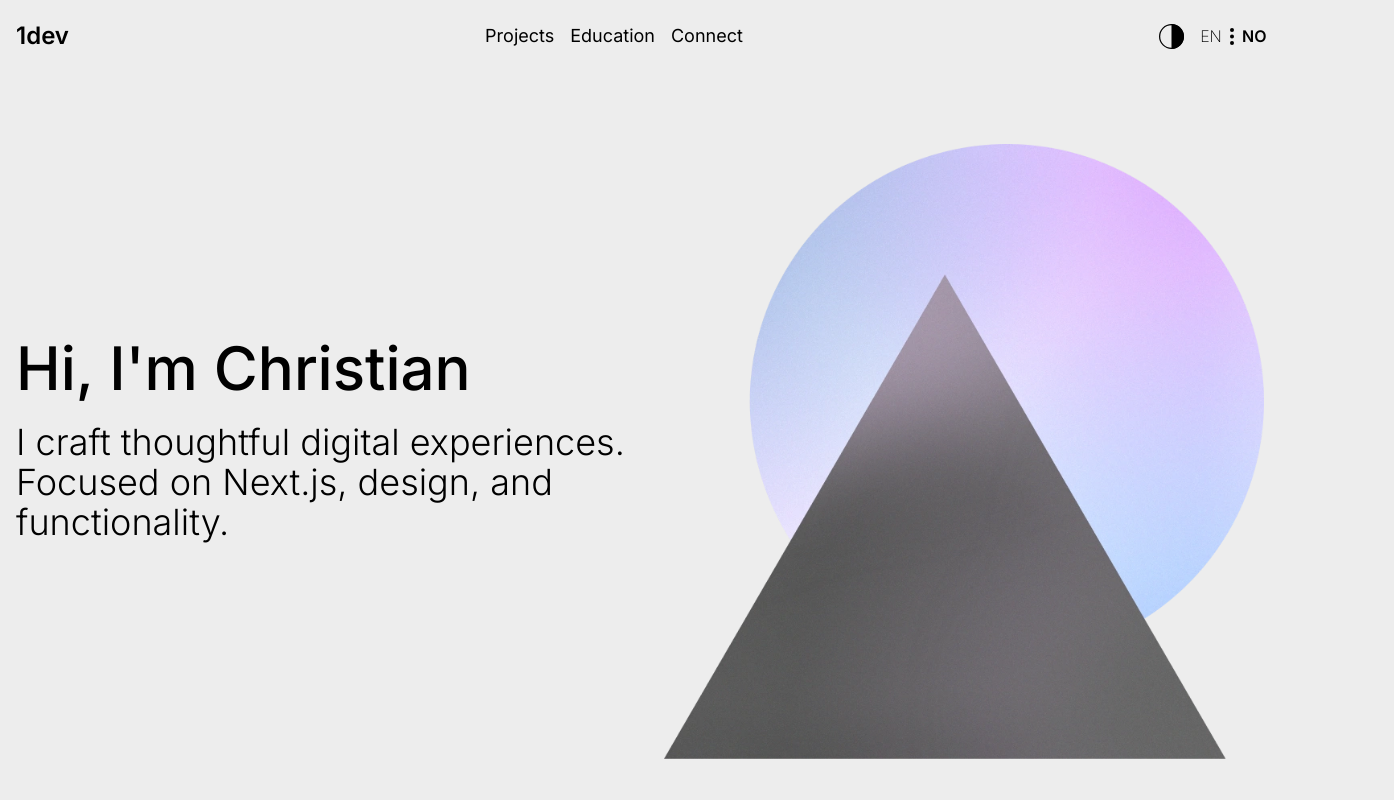
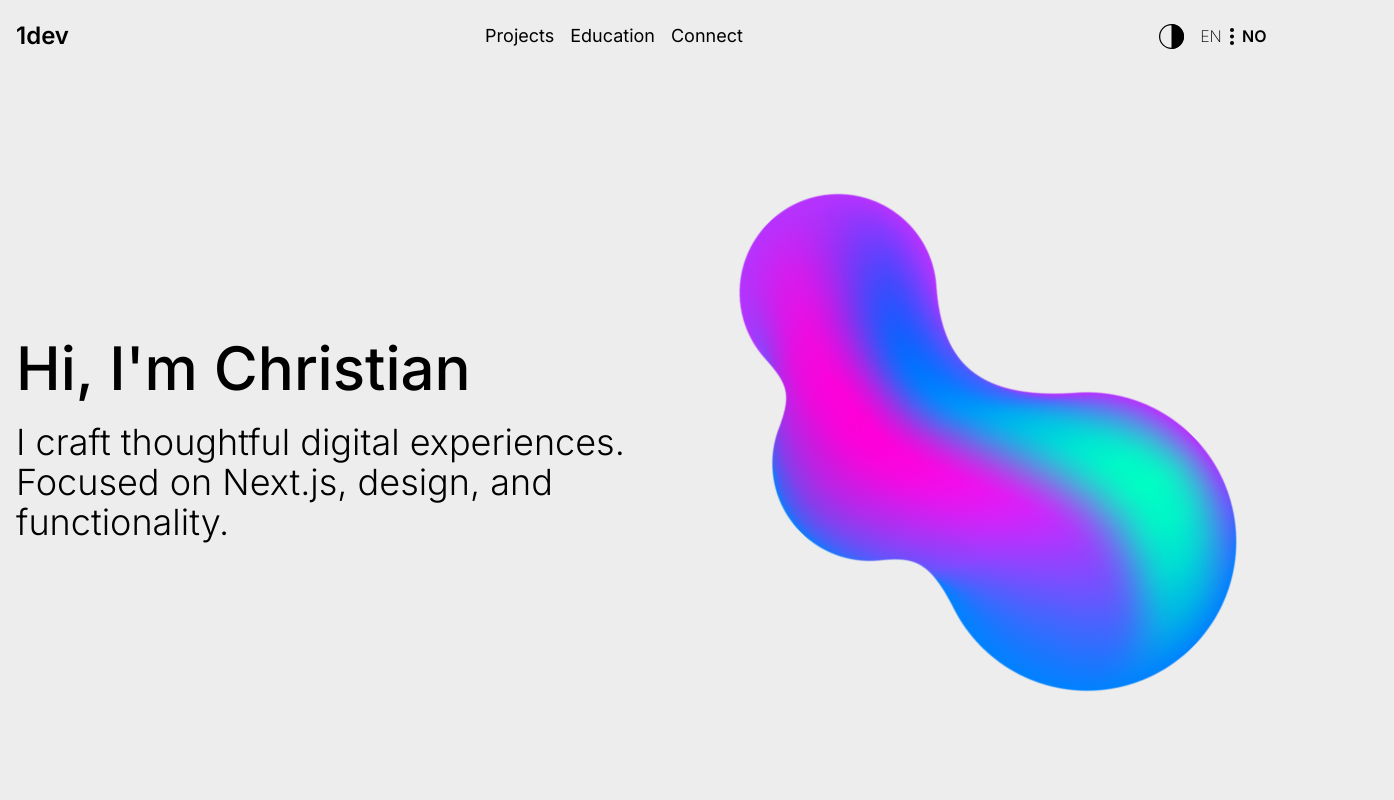
Before and after one commit to Zekima/my-portfolio, a Next.js app: page /en in a window 1280 px wide. Shown: the top 800 px of the page, 1394 px wide, since content can reach past the window. Built offline with nearby package versions, Linux system fonts and the light colour scheme; no server answers.

Commit message:
New Hero Image

```diff
--- a/components/Home/ConnectSection.tsx
+++ b/components/Home/ConnectSection.tsx
@@ -61,7 +61,7 @@ export default function ConnectSection() {
                             <textarea name="message" className="border p-2 min-h-32"></textarea>
                         </div>
 
-                        <button type="submit" className="bg-primary hover:bg-[#a3aefe] py-3 text-black font-medium text-lg">{t("Submit")}</button>
+                        <button type="submit" className="bg-primary py-3 text-black font-medium text-lg">{t("Submit")}</button>
                     </form>
                 </div>
             </div>
--- a/components/Home/HeroSection.tsx
+++ b/components/Home/HeroSection.tsx
@@ -13,7 +13,7 @@ export default function HeroSection() {
                 </p>
             </div>
             <div className="md:w-1/2 w-full flex justify-end">
-                <img src="/images/abstract-shapes.webp" alt="Abstract Shapes" className="w-[600px] h-[615px] object-contain" />
+                <img src="/images/blob.webp" alt="Abstract Shapes" className="w-[600px] rotate-45 h-[615px] object-contain" />
             </div>
         </div>
     );
```
Also changed, not shown: public/images/blob.webp (added), public/images/liquid.jpg (added).
